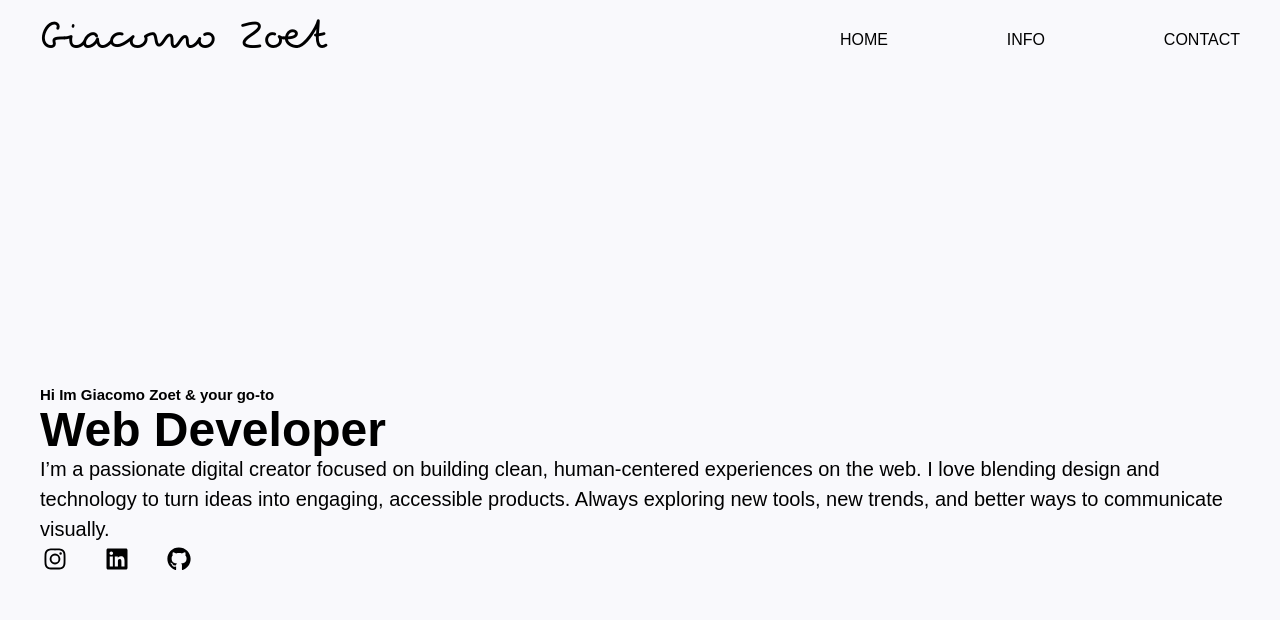
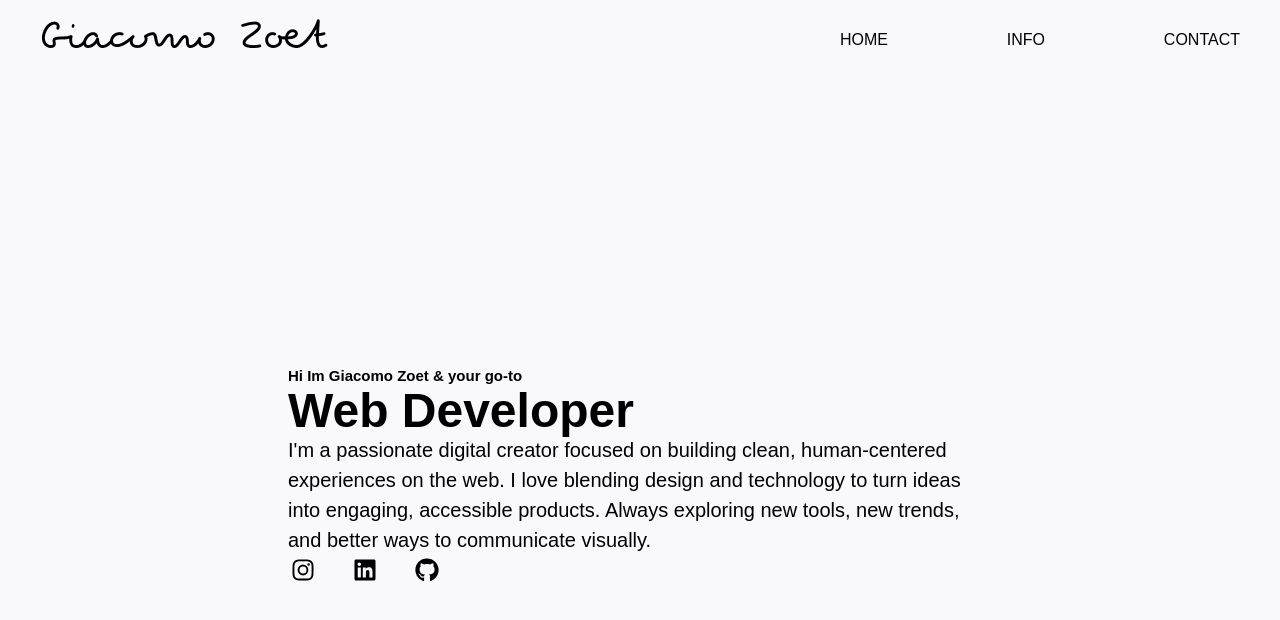
Before and after one commit to GiacomoZoet/Portfolio, a Vue app: page / in a window 1280 px wide. Shown: the top 620 px of the page. Built offline with nearby package versions, Linux system fonts and the light colour scheme; a web font is replaced by a local one.

Commit message:
Transition on divs

```diff
--- a/src/App.vue
+++ b/src/App.vue
@@ -22,7 +22,29 @@ import Header from './components/HeaderMenu.vue'
   --font-header: "Pecita", cursive;
   --font-sans: "Nunito", sans-serif;
 }
-body{
-  background-color: #F9F9FC
+
+@utility content-height {
+  height: calc(100vh - 8px);
+}
+
+.fade-enter-active,
+.fade-leave-active {
+  transition: opacity 0.6s ease, transform 0.6s ease;
+}
+
+.fade-enter-from {
+  opacity: 0;
+  transform: translateY(20px);
+}
+
+.fade-leave-to {
+  opacity: 0;
+  transform: translateY(-20px);
+}
+
+.fade-enter-to,
+.fade-leave-from {
+  opacity: 1;
+  transform: translateY(0);
 }
 </style>
--- a/src/components/HeaderMenu.vue
+++ b/src/components/HeaderMenu.vue
@@ -1,11 +1,16 @@
 <script setup>
+import { useRouter } from 'vue-router';
+const router = useRouter();
 
+const navigateTo = (routeName) => {
+  router.push({name: routeName});
+}
 </script>
 
 <template>
-  <header class="flex items-center h-20 justify-between p-10">
+  <header class="sticky top-0 flex items-center h-[64px] justify-between p-10 bg-[#F9F9FC]">
       <div class="flex items-center">
-        <router-link to="/" class="font-header text-5xl">Giacomo Zoet</router-link>
+        <router-link to="home" class="font-header text-5xl">Giacomo Zoet</router-link>
       </div>
       <nav >
         <ul class="flex items-center w-100 justify-between">
--- a/src/router/index.js
+++ b/src/router/index.js
@@ -6,7 +6,7 @@ import ContactView from "@/views/ContactView.vue";
 const router = createRouter({
   history: createWebHistory(import.meta.env.BASE_URL),
   routes: [
-    {path: "/", component: HomeView},
+    {path: "/", name: 'home', component: HomeView},
     {path: "/info", component: InfoView},
     {path: "/contact", component: ContactView},
   ],
--- a/src/views/HomeView.vue
+++ b/src/views/HomeView.vue
@@ -1,22 +1,58 @@
 <script setup>
+import { onMounted, ref } from 'vue'
 
+const isLoaded = ref(false)
+
+onMounted(() => {
+  setTimeout(() => {
+    isLoaded.value = true
+  }, 100)
+})
 </script>
 
 <template>
-  <div class="w-screen h-screen flex items-center justify-center">
-    <div class="flex flex-col justify-center  w-300 text-left">
-      <p class="text-[15px] font-bold">Hi Im Giacomo Zoet & your go-to</p>
-      <h1 class="font-extrabold text-5xl">Web Developer</h1>
-      <p class="text-[20px]">I’m a passionate digital creator focused on building clean, human-centered experiences on the web. I love blending design and technology to turn ideas into engaging, accessible products. Always exploring new tools, new trends, and better ways to communicate visually.</p>
-      <div class="flex gap-8 text-2xl">
-        <a href="https://www.instagram.com/giacomozoet" target="_blank"><font-awesome-icon icon="fa-brands fa-instagram"></font-awesome-icon></a>
-        <a href="https://www.linkedin.com/in/yourprofile" target="_blank"><font-awesome-icon icon="fa-brands fa-linkedin"></font-awesome-icon></a>
-        <a href="https://github.com/GiacomoZoet" target="_blank"><font-awesome-icon icon="fa-brands fa-github"></font-awesome-icon></a>
+  <div class="w-screen content-height flex items-center justify-center overflow-hidden bg-[#F9F9FC]">
+    <div class="flex flex-col justify-center max-w-3xl px-8 text-left">
+      <p
+        class="text-[15px] font-bold transition-all duration-700 ease-out"
+        :class="isLoaded ? 'opacity-100 translate-y-0' : 'opacity-0 translate-y-8'"
+        style="transition-delay: 0.1s"
+      >
+        Hi Im Giacomo Zoet & your go-to
+      </p>
+
+      <h1
+        class="font-extrabold text-5xl transition-all duration-700 ease-out"
+        :class="isLoaded ? 'opacity-100 translate-y-0' : 'opacity-0 translate-y-8'"
+        style="transition-delay: 0.2s"
+      >
+        Web Developer
+      </h1>
+
+      <p
+        class="text-[20px] transition-all duration-700 ease-out"
+        :class="isLoaded ? 'opacity-100 translate-y-0' : 'opacity-0 translate-y-8'"
+        style="transition-delay: 0.3s"
+      >
+        I'm a passionate digital creator focused on building clean, human-centered experiences on the web. I love blending design and technology to turn ideas into engaging, accessible products. Always exploring new tools, new trends, and better ways to communicate visually.
+      </p>
+
+      <div
+        class="flex gap-8 text-2xl transition-all duration-700 ease-out"
+        :class="isLoaded ? 'opacity-100 translate-y-0' : 'opacity-0 translate-y-8'"
+        style="transition-delay: 0.4s"
+      >
+        <a href="https://www.instagram.com/giacomozoet" target="_blank">
+          <font-awesome-icon icon="fa-brands fa-instagram"></font-awesome-icon>
+        </a>
+        <a href="https://www.linkedin.com/in/yourprofile" target="_blank">
+          <font-awesome-icon icon="fa-brands fa-linkedin"></font-awesome-icon>
+        </a>
+        <a href="https://github.com/GiacomoZoet" target="_blank">
+          <font-awesome-icon icon="fa-brands fa-github"></font-awesome-icon>
+        </a>
       </div>
     </div>
   </div>
+  <div class="flex content-height"></div>
 </template>
-
-<style scoped>
-
-</style>
```
Also changed, not shown: 1 other file (tests, documents, lock files or other folders).
